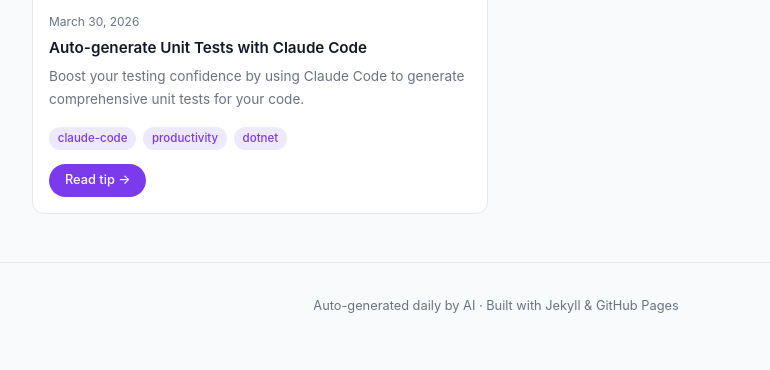
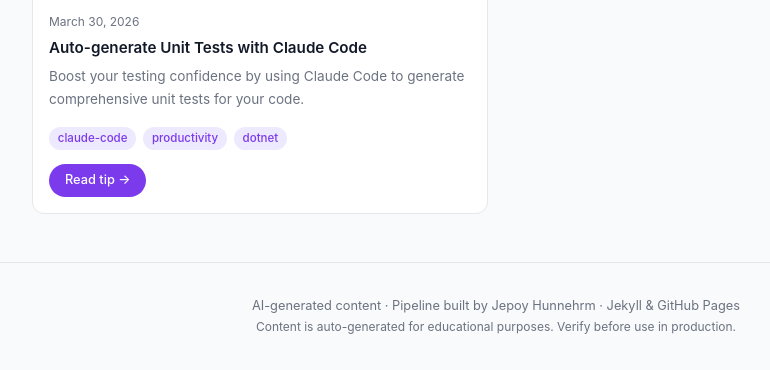
Before and after one commit to jephunnehrm/claude-daily-tips, a Jekyll site: the page built from index.html, in a window 1280 px wide and 900 px high, scrolled down 2547 px, cut to the strip 530-900 px from the top of the window. Shown: the whole strip, without its empty margins (144-914 px from the left). Built offline with Jekyll 4.4.1, drawn with Linux system fonts in a browser that asks for light colours; before the commit the page ends 3425 px from its top, so only the background shows below that.

Commit message:
Update default.html

```diff
--- a/_layouts/default.html
+++ b/_layouts/default.html
@@ -152,6 +152,11 @@
     </div>
   </header>
   <main class="site-main">{{ content }}</main>
-  <footer class="site-footer">Auto-generated daily by AI · Built with Jekyll & GitHub Pages</footer>
+
+  <footer class="site-footer">
+  AI-generated content · Pipeline built by Jepoy Hunnehrm · Jekyll & GitHub Pages<br>
+  <span style="font-size:0.75rem;">Content is auto-generated for educational purposes. Verify before use in production.</span>
+</footer>
+
 </body>
 </html>
```
